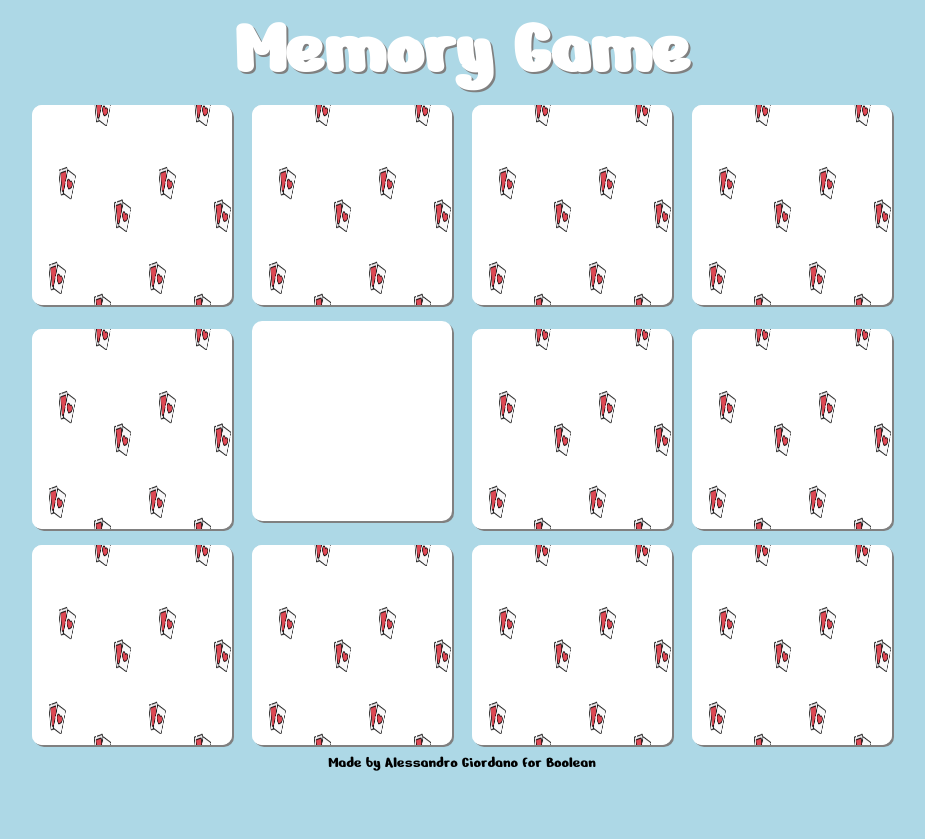
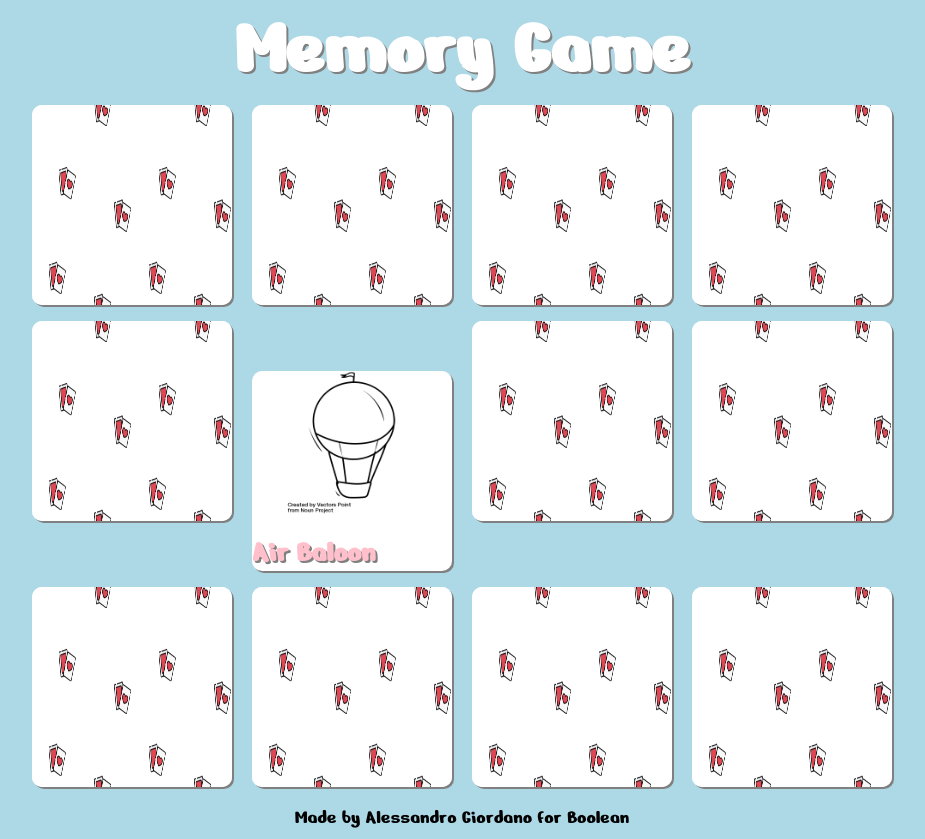
Before and after one commit to giordanoale/html-css-memory, a plain HTML site: page index.html in a window 1280 px wide. Shown: the whole page, without its empty margins (178-1103 px from the left). Before the commit the page ends 800 px from the top, so only its background shows below. Drawn offline with Linux system fonts and the light colour scheme.

Commit message:
Aggiunta della "Carta scoperta"
Continuo ad avere problemi di spostamento delle .card all'hover, inoltre la "carta scoperta" mi si è spostata a sua volta.

```diff
--- a/css/style.css
+++ b/css/style.css
@@ -84,3 +84,23 @@ h1{
 .red{
   color:red;
 }
+
+footer{
+  margin: 10px;
+  font-size: 20px;
+}
+
+.still {
+  height: 150px;
+  width: 150px;
+  margin: auto;
+  border-radius: 5%;
+}
+
+.plain{
+  text-shadow: 2px 2px grey;
+  text-align: center;
+  font-size: 30px;
+  position: absolute;
+  bottom: 0px;
+}
--- a/index.html
+++ b/index.html
@@ -51,9 +51,8 @@
           <h2 class="text orange">Tractor</h2>
         </div>
         <div class="card">
-
-          <!-- QUESTA CARTA DEVE ESSERE SEMPRE GIRATA -->
-
+          <img class="still" src="img/air-baloon.png" alt="mongolfiera">
+          <h2 class="plain pink">Air Baloon</h2>
         </div>
         <div class="card">
           <img class="back" src="img/pattern.png" alt="sfondo">
@@ -97,7 +96,11 @@
     </main>
     <!-- /corpo principale -->
 
-    <footer>Made by Alessandro Giordano for Boolean</footer>
+    <footer>
+      <div class="">
+        Made by Alessandro Giordano for Boolean
+      </div>
+    </footer>
 
   </body>
 </html>
```
